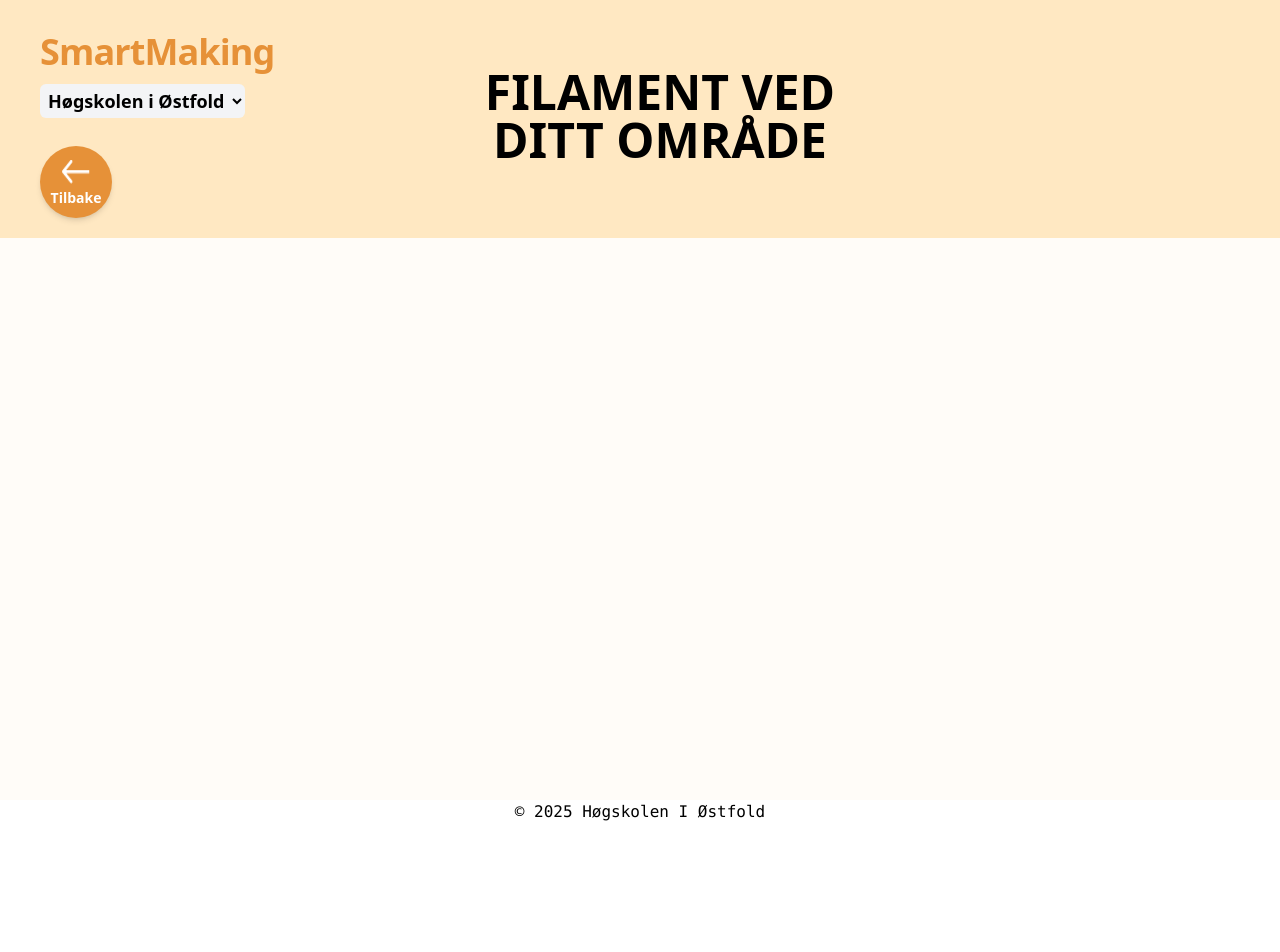
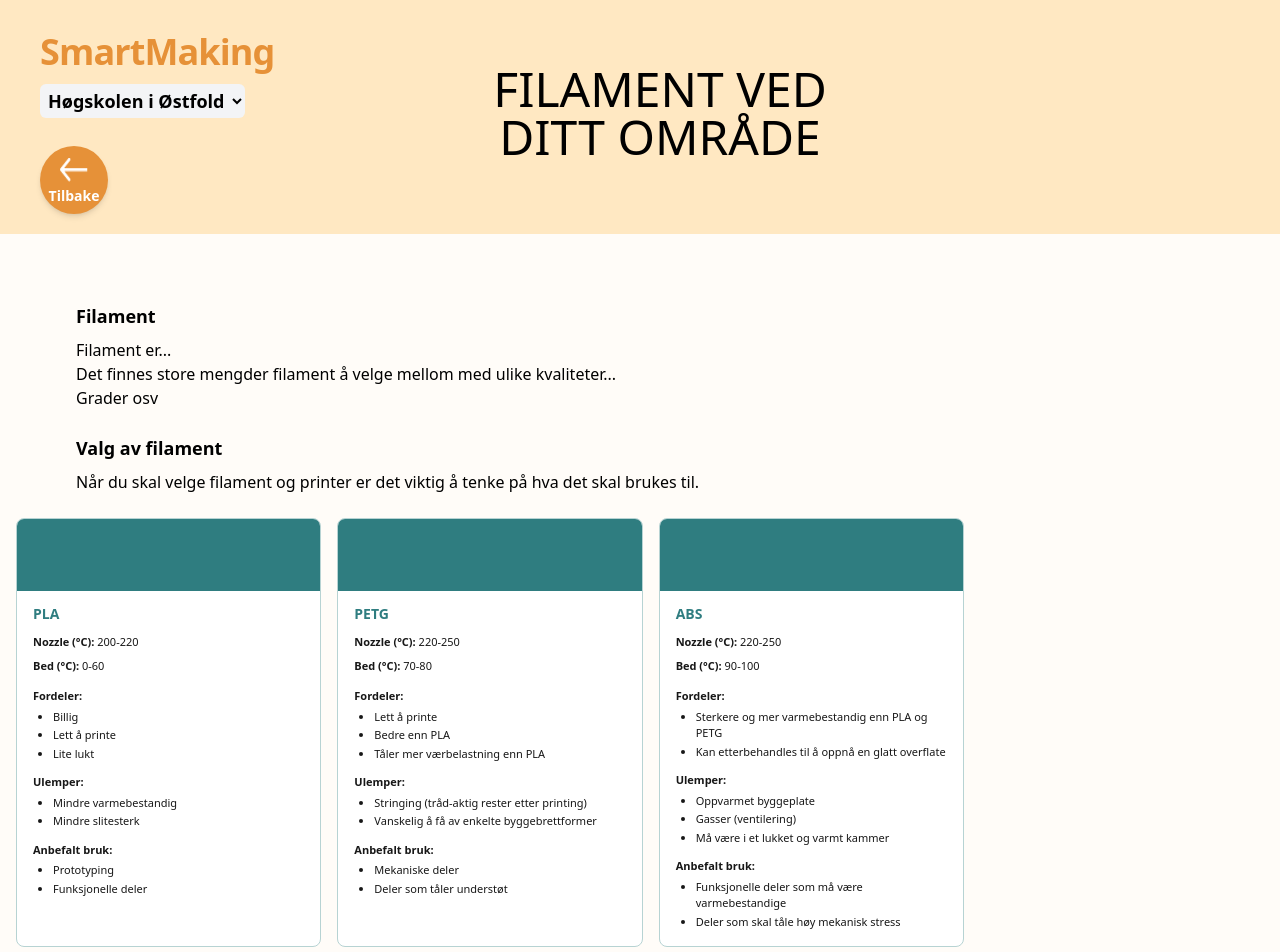
Before and after one commit to Mariannesm/Digital-fabrikasjon-plattform, a React (Vite) app in the folder client/: page /filaments in a window 1280 px wide. Shown: the top 952 px of the page. Before the commit the page ends 824 px from the top, so only its background shows below. Built offline with nearby package versions, Linux system fonts and the light colour scheme.

Commit message:
Oppsett til filamentsiden

```diff
--- a/client/src/components/BackButton.jsx
+++ b/client/src/components/BackButton.jsx
@@ -11,7 +11,7 @@ function BackButton({ children }) {
   return (
     <button
       onClick={handleGoBack}
-      className="flex flex-col items-center justify-center w-18 h-18 rounded-full bg-[#E69138] shadow-md hover:bg-[#FF9E38] transition mt-5"
+      className="flex flex-col items-center justify-center w-17 h-17 rounded-full bg-[#E69138] shadow-md hover:bg-[#FF9E38] transition mt-5"
     >
       <img src={BackIcon} alt="back" className="w-7 h-7 pt-1" />
       <span className="text-white text-sm font-semibold pt-1">Tilbake</span>
--- a/client/src/components/Header.jsx
+++ b/client/src/components/Header.jsx
@@ -37,7 +37,7 @@ function Header({ title = "", showSelectInstitution = false }) {
         )}
       </div>
       <div className="col-span-1 row-span-3 flex items-end justify-center">
-        <h2 className="text-5xl font-semibold text-center">
+        <h2 className="text-5xl font-medium text-center">
           {title}
         </h2>
       </div>
--- a/client/src/pages/FilamentPage/FilamentPage.jsx
+++ b/client/src/pages/FilamentPage/FilamentPage.jsx
@@ -3,26 +3,162 @@ import Header from "../../components/Header";
 import MainWrapper from "../../components/MainWrapper";
 import Printer from "../../assets/ikoner/Printer.png";
 
-
-
 function FilamentPage() {
-
   return (
     <MainWrapper classNames="bg-[#FFFCF8]">
       {/* HEADER */}
       <Header title="FILAMENT VED DITT OMRÅDE" showSelectInstitution={false} />
 
+      {/* Innhold */}
+      <div className="max-w-[980px] px-4 pb-16 pt-7 text-left">
+        {/* Intro */}
+        <section className="ml-15 text-left">
+          <h2 className="mb-2 text-lg font-bold">Filament</h2>
+          <p className="m-0 font-normal">
+            Filament er...
+            <br />
+            Det finnes store mengder filament å velge mellom med ulike kvaliteter...
+          </p>
+          <p className="m-0 font-normal">Grader osv</p>
+        </section>
 
-      {/* Erstattes med API-kall
-      title
-      icon {
-        src
-        alt
-      }
-      path
-      */}
+        {/* Choice */}
+        <section className="mt-6 ml-15 text-left">
+          <h3 className="mb-2 text-lg font-bold">Valg av filament</h3>
+          <p className="m-0 font-normal">
+            Når du skal velge filament og printer er det viktig å tenke på hva det skal brukes til.
+          </p>
+        </section>
 
+        {/* Cards */}
+        <section className="mt-6 grid grid-cols-1 gap-4 sm:grid-cols-2 lg:grid-cols-3">
+          {/* PLA */}
+          <article className="overflow-hidden rounded-lg border border-[#B7D3D3] bg-white shadow-none">
+            <div className="h-[72px] bg-[#2F7D80]" />
+            <div className="px-4 pb-4 pt-3 text-left">
+              <h4 className="mb-2 text-[14px] font-bold text-[#2F7D80]">PLA</h4>
 
+              <div className="mb-3 space-y-1 text-[11px] leading-5 text-neutral-900">
+                <div>
+                  <span className="font-bold">Nozzle (°C):</span> 200-220
+                </div>
+                <div>
+                  <span className="font-bold">Bed (°C):</span> 0-60
+                </div>
+              </div>
+
+              <div className="mt-2 text-[11px] text-neutral-900">
+                <div className="mb-1 font-bold">Fordeler:</div>
+                <ul className="list-disc space-y-0.5 pl-5">
+                  <li>Billig</li>
+                  <li>Lett å printe</li>
+                  <li>Lite lukt</li>
+                </ul>
+              </div>
+
+              <div className="mt-3 text-[11px] text-neutral-900">
+                <div className="mb-1 font-bold">Ulemper:</div>
+                <ul className="list-disc space-y-0.5 pl-5">
+                  <li>Mindre varmebestandig</li>
+                  <li>Mindre slitesterk</li>
+                </ul>
+              </div>
+
+              <div className="mt-3 text-[11px] text-neutral-900">
+                <div className="mb-1 font-bold">Anbefalt bruk:</div>
+                <ul className="list-disc space-y-0.5 pl-5">
+                  <li>Prototyping</li>
+                  <li>Funksjonelle deler</li>
+                </ul>
+              </div>
+            </div>
+          </article>
+
+          {/* PETG */}
+          <article className="overflow-hidden rounded-lg border border-[#B7D3D3] bg-white shadow-none">
+            <div className="h-[72px] bg-[#2F7D80]" />
+            <div className="px-4 pb-4 pt-3 text-left">
+              <h4 className="mb-2 text-[14px] font-bold text-[#2F7D80]">PETG</h4>
+
+              <div className="mb-3 space-y-1 text-[11px] leading-5 text-neutral-900">
+                <div>
+                  <span className="font-bold">Nozzle (°C):</span> 220-250
+                </div>
+                <div>
+                  <span className="font-bold">Bed (°C):</span> 70-80
+                </div>
+              </div>
+
+              <div className="mt-2 text-[11px] text-neutral-900">
+                <div className="mb-1 font-bold">Fordeler:</div>
+                <ul className="list-disc space-y-0.5 pl-5">
+                  <li>Lett å printe</li>
+                  <li>Bedre enn PLA</li>
+                  <li>Tåler mer værbelastning enn PLA</li>
+                </ul>
+              </div>
+
+              <div className="mt-3 text-[11px] text-neutral-900">
+                <div className="mb-1 font-bold">Ulemper:</div>
+                <ul className="list-disc space-y-0.5 pl-5">
+                  <li>Stringing (tråd-aktig rester etter printing)</li>
+                  <li>Vanskelig å få av enkelte byggebrettformer</li>
+                </ul>
+              </div>
+
+              <div className="mt-3 text-[11px] text-neutral-900">
+                <div className="mb-1 font-bold">Anbefalt bruk:</div>
+                <ul className="list-disc space-y-0.5 pl-5">
+                  <li>Mekaniske deler</li>
+                  <li>Deler som tåler understøt</li>
+                </ul>
+              </div>
+            </div>
+          </article>
+
+          {/* ABS */}
+          <article className="overflow-hidden rounded-lg border border-[#B7D3D3] bg-white shadow-none">
+            <div className="h-[72px] bg-[#2F7D80]" />
+            <div className="px-4 pb-4 pt-3 text-left">
+              <h4 className="mb-2 text-[14px] font-bold text-[#2F7D80]">ABS</h4>
+
+              <div className="mb-3 space-y-1 text-[11px] leading-5 text-neutral-900">
+                <div>
+                  <span className="font-bold">Nozzle (°C):</span> 220-250
+                </div>
+                <div>
+                  <span className="font-bold">Bed (°C):</span> 90-100
+                </div>
+              </div>
+
+              <div className="mt-2 text-[11px] text-neutral-900">
+                <div className="mb-1 font-bold">Fordeler:</div>
+                <ul className="list-disc space-y-0.5 pl-5">
+                  <li>Sterkere og mer varmebestandig enn PLA og PETG</li>
+                  <li>Kan etterbehandles til å oppnå en glatt overflate</li>
+                </ul>
+              </div>
+
+              <div className="mt-3 text-[11px] text-neutral-900">
+                <div className="mb-1 font-bold">Ulemper:</div>
+                <ul className="list-disc space-y-0.5 pl-5">
+                  <li>Oppvarmet byggeplate</li>
+                  <li>Gasser (ventilering)</li>
+                  <li>Må være i et lukket og varmt kammer</li>
+                </ul>
+              </div>
+
+              <div className="mt-3 text-[11px] text-neutral-900">
+                <div className="mb-1 font-bold">Anbefalt bruk:</div>
+                <ul className="list-disc space-y-0.5 pl-5">
+                  <li>Funksjonelle deler som må være varmebestandige</li>
+                  <li>Deler som skal tåle høy mekanisk stress</li>
+                </ul>
+              </div>
+            </div>
+          </article>
+        </section>
+      </div>
     </MainWrapper>
   );
 }
--- a/client/src/pages/Guidepage/GuidePage.jsx
+++ b/client/src/pages/Guidepage/GuidePage.jsx
@@ -12,9 +12,9 @@ function GuidePage() {
       <section className="flex-1">
         <div className="w-full px-4 py-12">
           <div className="grid grid-cols-1 items-start gap-16 lg:grid-cols-[420px_1fr]">
+
             {/* Venstre kolonne */}
             <aside className="flex flex-col items-start self-start sticky top-6 z-10">
-              {/* bilde av valgte printer med linje */}
               <div className="mb-8 flex items-center gap-4">
                 <span className="h-24 w-1 bg-[#488B90]" />
                 <img
@@ -24,21 +24,20 @@ function GuidePage() {
                 />
               </div>
 
-              {/* Steg navigasjon */}
-              <nav className="w-full space-y-6 ">
-                <button className="w-full bg-[#488B90] hover:bg-[#214C50] px-8 py-6 text-left text-lg text-white ">
+              <nav className="w-full space-y-6">
+                <button className="w-full bg-[#488B90] hover:bg-[#214C50] px-8 py-6 text-left text-lg text-white">
                   1. Lag modellen
                 </button>
 
-                <button className="w-full bg-[#488B90] hover:bg-[#214C50] px-8 py-6 text-left text-lg text-white ">
+                <button className="w-full bg-[#488B90] hover:bg-[#214C50] px-8 py-6 text-left text-lg text-white">
                   2. Forbered printen
                 </button>
 
-                <button className="w-full bg-[#488B90] hover:bg-[#214C50] px-8 py-6 text-left text-lg text-white ">
+                <button className="w-full bg-[#488B90] hover:bg-[#214C50] px-8 py-6 text-left text-lg text-white">
                   3. Print
                 </button>
 
-                <button className="w-full bg-[#488B90] hover:bg-[#214C50] px-8 py-6 text-left text-lg text-white ">
+                <button className="w-full bg-[#488B90] hover:bg-[#214C50] px-8 py-6 text-left text-lg text-white">
                   4. Etterbehandling
                 </button>
               </nav>
@@ -47,8 +46,9 @@ function GuidePage() {
             {/* Høyre seksjon */}
             <div className="w-full">
               <section className="w-full max-w-7xl mr-auto rounded-2xl bg-white p-12 shadow-lg">
-                <div className="flex flex-col gap-2">
-                  <h2 className="text-lg font-semibold">Fire Steg</h2>
+
+                <div className="flex flex-col gap-2 text-left">
+                  <h2 className="text-lg font-bold">Fire Steg</h2>
                   <span className="h-1 w-full bg-[#488B90]" />
                 </div>
 
@@ -92,6 +92,7 @@ function GuidePage() {
                     Start 3D-printingen
                   </button>
                 </div>
+
               </section>
             </div>
           </div>
```
